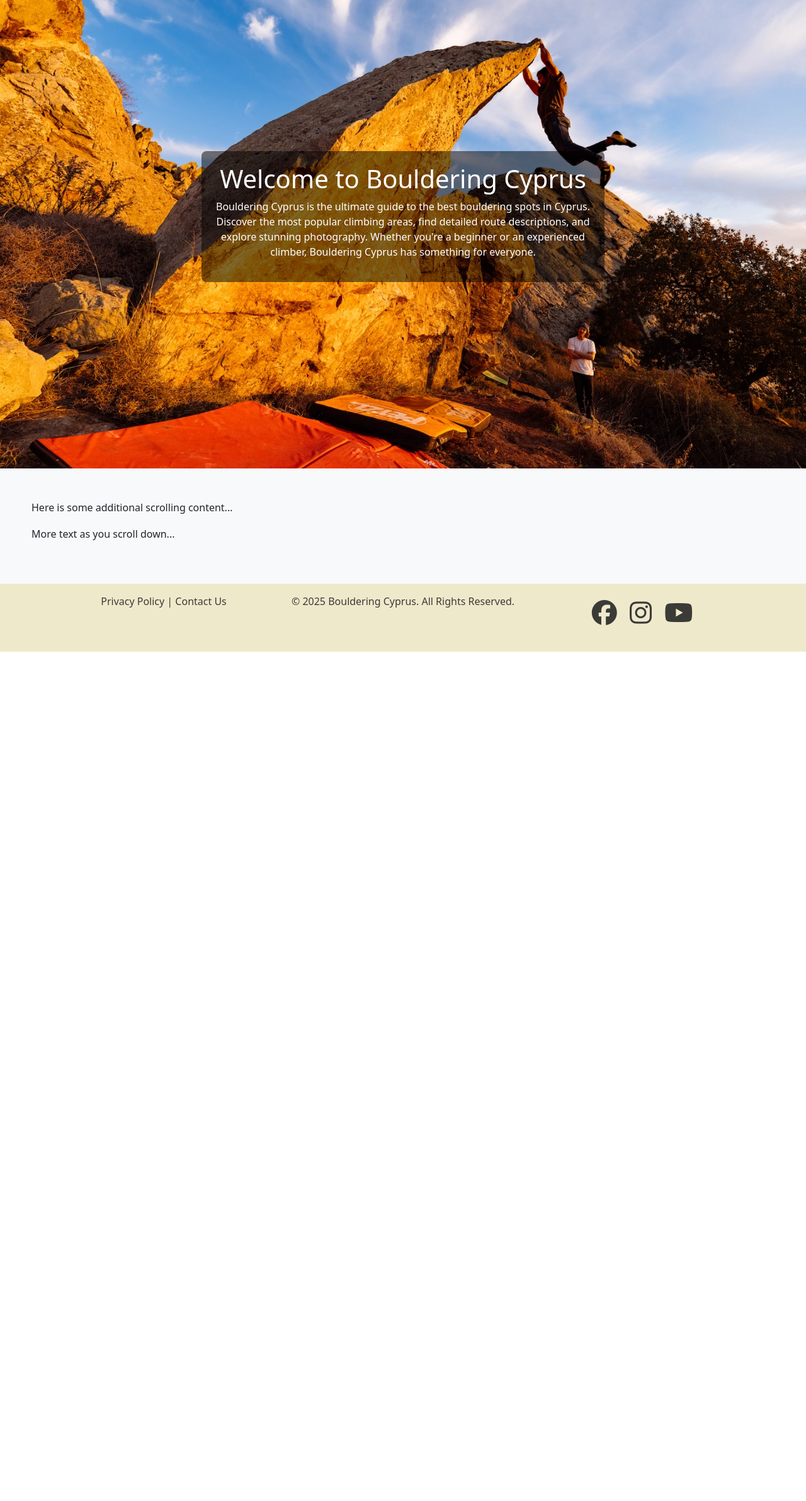
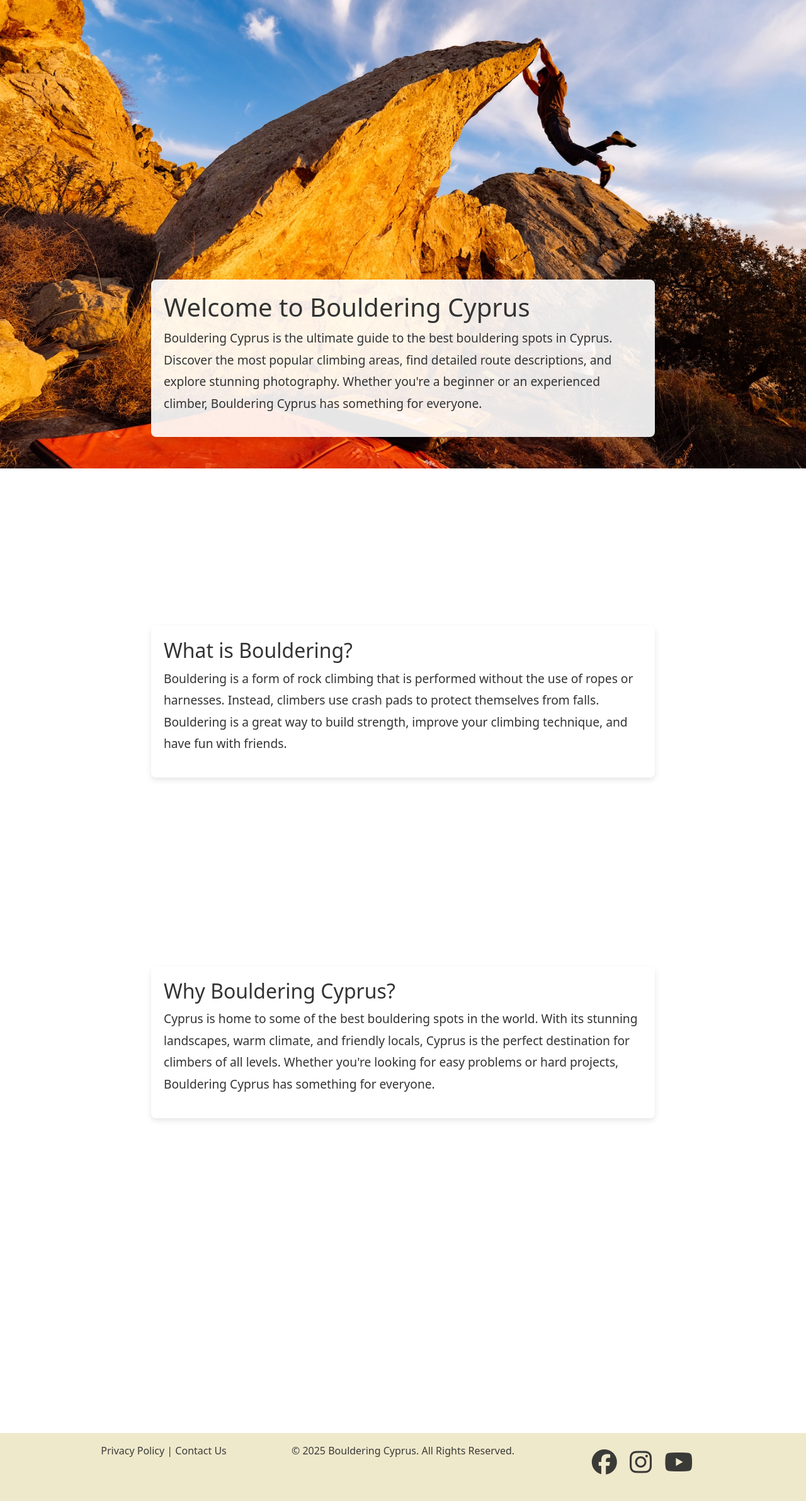
Before and after one commit to dimispapa/bouldering-cyprus, a Django app: page / in a window 1280 px wide. Shown: the part 56-2440 px from the top of the page at 63% size. Before the commit the page ends 1091 px from the top, so only its background shows below. Run offline with Django 5.2, Linux system fonts and the light colour scheme; some libraries are stand-ins or nearby versions.

Commit message:
feat: add parallax effect to hero image and text

```diff
--- a/home/static/css/home.css
+++ b/home/static/css/home.css
@@ -1,30 +1,43 @@
 /* Hero Section */
 .hero-section {
-    position: relative;
+    position: fixed; /* Keeps the image fixed */
+    top: 0;
+    left: 0;
+    width: 100%;
     height: 100vh; /* Full viewport height */
     background-size: cover;
     background-position: center;
-    background-attachment: fixed;
-    background-image: url("../../../static/images/climber_hanging_alikou_640.webp"); /* Fallback */
+    background-attachment: fixed; /* Parallax effect */
+    background-image: url("../../../static/images/climber_hanging_alikou_640.webp"); /* Fallback image */
+    z-index: -1; /* Ensure the hero stays behind the content */
   }
 
-  .hero-overlay {
-    position: absolute;
-    top: 50%;
-    left: 50%;
-    transform: translate(-50%, -50%);
-    text-align: center;
-    color: #fff;
-    background: rgba(0, 0, 0, 0.5); /* Optional overlay for readability */
-    padding: 20px;
-    border-radius: 8px;
+/* Content Section */
+.content-section {
+    position: relative;
+    z-index: 1; /* Place above the hero image */
+    padding: 200px 20px; /* Add padding for spacing */
   }
 
-  .content-section {
-    padding: 50px;
-    background-color: #f8f9fa;
-    font-size: 1rem;
-    line-height: 1.6;
+/* Text Boxes */
+.text-box {
+    max-width: 800px;
+    margin: 300px auto; /* Space between text boxes to reveal background */
+    padding: 20px;
+    font-size: 1.2rem;
+    line-height: 1.8;
+    color: #333;
+    background-color: rgba(255, 255, 255, 0.9); /* Semi-transparent white background */
+    border-radius: 8px;
+    box-shadow: 0 4px 10px rgba(0, 0, 0, 0.1);
+    opacity: 0; /* Initially hidden */
+    transform: translateY(50px); /* Start slightly off-screen */
+    transition: opacity 1s ease, transform 1s ease; /* Smooth fade-in and slide-up */
+  }
+
+.text-box.visible {
+  opacity: 1;
+  transform: translateY(0); /* Bring into view */
 }
 
 /* Responsive Background Images */
--- /dev/null
+++ b/home/static/js/parallax.js
@@ -0,0 +1,18 @@
+document.addEventListener('DOMContentLoaded', () => {
+    const textBoxes = document.querySelectorAll('.text-box');
+
+    // Create an IntersectionObserver
+    const observer = new IntersectionObserver((entries, observer) => {
+      entries.forEach(entry => {
+        if (entry.isIntersecting) {
+          entry.target.classList.add('visible'); // Add 'visible' class to trigger animation
+          observer.unobserve(entry.target); // Stop observing once it's visible
+        }
+      });
+    }, {
+      threshold: 0.5 // Trigger when 50% of the element is visible
+    });
+
+    // Observe each text box
+    textBoxes.forEach(box => observer.observe(box));
+  });
--- a/home/templates/home/index.html
+++ b/home/templates/home/index.html
@@ -6,15 +6,27 @@
 {% endblock %}
 
 {% block content %}
-  <div class="hero-section">
-    <div class="hero-overlay">
+  <!-- Hero Section -->
+  <div class="hero-section"></div>
+
+  <!-- Scrolling Content Section -->
+  <div class="content-section">
+    <div class="text-box">
       <h1>Welcome to Bouldering Cyprus</h1>
       <p>Bouldering Cyprus is the ultimate guide to the best bouldering spots in Cyprus. Discover the most popular climbing areas, find detailed route descriptions, and explore stunning photography. Whether you're a beginner or an experienced climber, Bouldering Cyprus has something for everyone.</p>
     </div>
-  </div>
-
-  <div class="content-section">
-    <p>Here is some additional scrolling content...</p>
-    <p>More text as you scroll down...</p>
+    <div class="text-box">
+      <h2>What is Bouldering?</h2>
+      <p>Bouldering is a form of rock climbing that is performed without the use of ropes or harnesses. Instead, climbers use crash pads to protect themselves from falls. Bouldering is a great way to build strength, improve your climbing technique, and have fun with friends.</p>
+    </div>
+    <div class="text-box">
+      <h2>Why Bouldering Cyprus?</h2>
+      <p>Cyprus is home to some of the best bouldering spots in the world. With its stunning landscapes, warm climate, and friendly locals, Cyprus is the perfect destination for climbers of all levels. Whether you're looking for easy problems or hard projects, Bouldering Cyprus has something for everyone.</p>
+    </div>
   </div>
 {% endblock %}
+
+{% block postload_js %}
+  {{ block.super }}
+  <script src="{% static 'js/parallax.js' %}"></script>
+{% endblock %}
```
Lines whose indentation alone changed are shown as unchanged.
